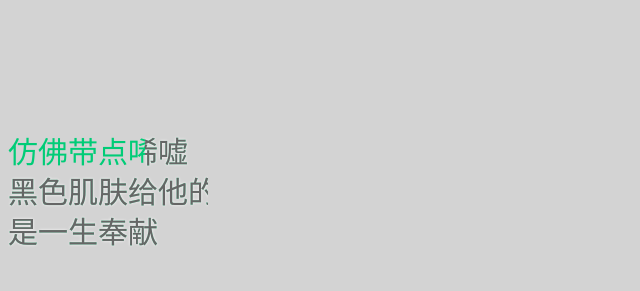
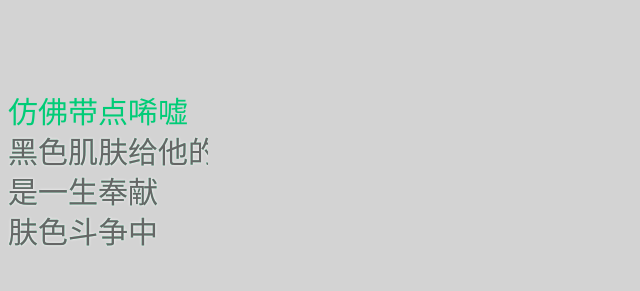
Before and after one commit to junho0921/LyricPlay, a website: page demo/Lyric_simple.html in a window 1280 px wide. Shown: the top 291 px of the page, without its empty margins (0-640 px from the left). Drawn offline with nearby package versions, Linux system fonts and the light colour scheme.

Commit message:
fix: 轮询器的bug

```diff
--- a/demo/Lyric_simple.html
+++ b/demo/Lyric_simple.html
@@ -7,7 +7,7 @@
 <body style="background: lightgray; height: 2000px;">
 <div class="c"></div>
 
-<!--<script src="../src/mock2.js"></script>-->
+<script src="../src/mock2.js"></script>
 <script src="../src/mock.js"></script>
 <!--先, 加载依赖的jquery-->
 <script src="http://libs.baidu.com/jquery/1.9.1/jquery.min.js"></script>
@@ -24,7 +24,7 @@
 
   // 测试情景:
   // 测试1: 开始前的等待
-  window.mock.position = 33000;
+//  window.mock.position = 33000;
   // 测试2: 正常的播放
   // 测试3: 错乱的position
 //  window.mock.position = 47000;
--- a/src/GapHandler.js
+++ b/src/GapHandler.js
@@ -33,16 +33,22 @@ GapHandler.prototype = {
   isNoLoop: function () {
     return this.timer.loop === this.MARK_NONE;
   },
+  hasLoopCallback: function () {
+    return window.$.isFunction(this.loopCallback);
+  },
   isInLoopGap: function () {
     return (Date.now() - this.timer.loopPoint) < this.loopGap;
   },
-  isRunLoopCallback: function () {
-    return this.timer.loop !== this.MARK_LOOP;
+  isRunCallback: function (callback) {
+    return callback && !callback.isStop;
   },
   loopByRAF: function (callback) {
-    if(!this.isNoLoop()){return false;}
-    // 记录
-    this.timer.loop = this.MARK_LOOP;
+    if(this.hasLoopCallback()){return false;}
+    return this._loopByRAF_repeat(callback);
+  },
+  _loopByRAF_repeat: function (callback) {
+    // 缓存callback
+    this.loopCallback = callback;
     return this.rAF.apply(window, [this.loopCB_rAF(callback)]);
   },
   loopByTimeout: function (callback) {
@@ -57,25 +63,27 @@ GapHandler.prototype = {
       return cb.apply(_this.context, []);
     }
   },
-  loopCB_rAF: function (cb) {
+  loopCB_rAF: function (callback) {
     var _this = this;
     return function () {
-      var isStop = _this.isRunLoopCallback();
       // 清理标记
-      _this.timer.loop = _this.MARK_NONE;
+      var isStop = !_this.isRunCallback(callback);
       if (isStop) {
+        console.error('终止了');
+        callback.isStop = false;
         return false;
       } else {
         if (_this.isInLoopGap()) {
           // 间距太短
-          return _this.loopByRAF(cb);
+          return _this._loopByRAF_repeat(callback);
         }else{
           var now = Date.now();
           _this.timer.loopPoint = now;
-          return cb.apply(_this.context, [now]);
+          _this.loopCallback = null;
+          return callback.apply(_this.context, [now]);
         }
       }
-    }
+    };
   },
   setTimeout: function (callback, time, context) {
     context = context || this.context;
@@ -96,12 +104,16 @@ GapHandler.prototype = {
    * 外部主动关闭loop的方法
    * */
   clearLoop: function () {
-    // 标记loop为null用于阻止rAF
-    this.timer.loop = this.MARK_NONE;
     // 清理定时器
     if(!this.rAF && this.timer.loop){
       window.clearTimeout(this.timer.loop);
     }
+    if(this.hasLoopCallback()){
+      this.loopCallback.isStop = true;
+    }
+    this.loopCallback = null;
+    // 标记loop为null用于阻止rAF
+    this.timer.loop = this.MARK_NONE;
   },
   /*
    * 外部主动关闭所有间隔工具方法
--- a/src/LyricPlay.js
+++ b/src/LyricPlay.js
@@ -42,24 +42,24 @@
    * */
   var _config = {
     // 画板配置
-    //canvas: {
-    //  view: 'body',     // 生成歌词播放canvas所在的容器
-    //  rows: 6,         // 显示歌词行数
-    //  height: 300,
-    //  lineHeight: 40,
-    //  fontSize: 30,
-    //  width: 200,
-    //  opacity: 1,
-    //  color: '#666',
-    //  fontFamily: 'Microsoft YaHei',
-    //  highLightColor: '#0C7',
-    //  paddingRight: 40, // 歌词显示的最右边距
-    //  /*阴影*/
-    //  shadowBlur: 3,
-    //  shadowOffsetX: 0,
-    //  shadowOffsetY: 0,
-    //  shadowColor: '#fff'
-    //},
+    canvas: {
+     view: 'body',     // 生成歌词播放canvas所在的容器
+     rows: 6,         // 显示歌词行数
+     height: 300,
+     lineHeight: 40,
+     fontSize: 30,
+     width: 200,
+     opacity: 1,
+     color: '#666',
+     fontFamily: 'Microsoft YaHei',
+     highLightColor: '#0C7',
+     paddingRight: 40, // 歌词显示的最右边距
+     /*阴影*/
+     shadowBlur: 3,
+     shadowOffsetX: 0,
+     shadowOffsetY: 0,
+     shadowColor: '#fff'
+    },
     // 播放配置
     play: {
       frames: 60,       // 每秒显示的帧数
@@ -96,7 +96,7 @@
       // 播放歌词的行的索引值
       this.runningIndex = Math.round((this.config.lyricRows-1) / 2);
       // 初始化歌曲缓存
-      this.song = {rows:{}};
+      this.song = {rows:{}, name:null};
     },
     // 创建并缓存歌词播放信息的Message实例
     /*
--- a/src/Lyric_dataHandler.js
+++ b/src/Lyric_dataHandler.js
@@ -3,7 +3,12 @@
  */
 function processData (song, _this) {
   try{
-    var rows = _this.song.rows; // todo 不合理
+    var rows;
+    if(_this.song.name !== song.name){
+      rows = {};
+    }else{
+      rows = _this.song.rows;
+    }
     Object.keys(song.rows).forEach(function (songIndex) {
       if(!isNaN(songIndex) && !rows[songIndex]){
         var r = rows[songIndex] = {},
@@ -17,6 +22,8 @@ function processData (song, _this) {
         };});
       }
     });
+    _this.song.rows = rows;
+    _this.song.name = song.name;
     return true;
   }catch (e){
     return false;
--- a/src/mock.js
+++ b/src/mock.js
@@ -1,8 +1,8 @@
 
 window.mock = {
-  "position":35924+3961+2,
+  "position":35924+100,
   "name":"光辉岁月",
-  "currentRowIndex":4,
+  "currentRowIndex":2,
   "currentWordIndex":0,
   "rows":{
     "2":{
--- a/src/mock2.js
+++ b/src/mock2.js
@@ -1,5 +1,5 @@
-window.mock = {
-    "position":100420,
+window.mock2 = {
+    "position":47590+200,
     "name":"难得",
     "rows":{
         "2":{
```
